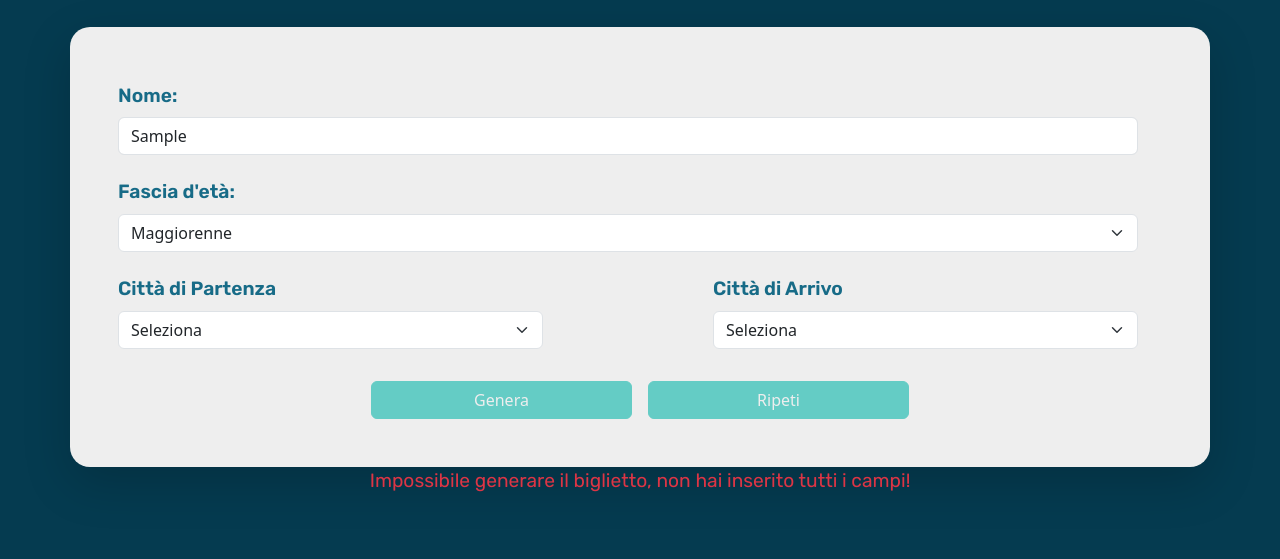
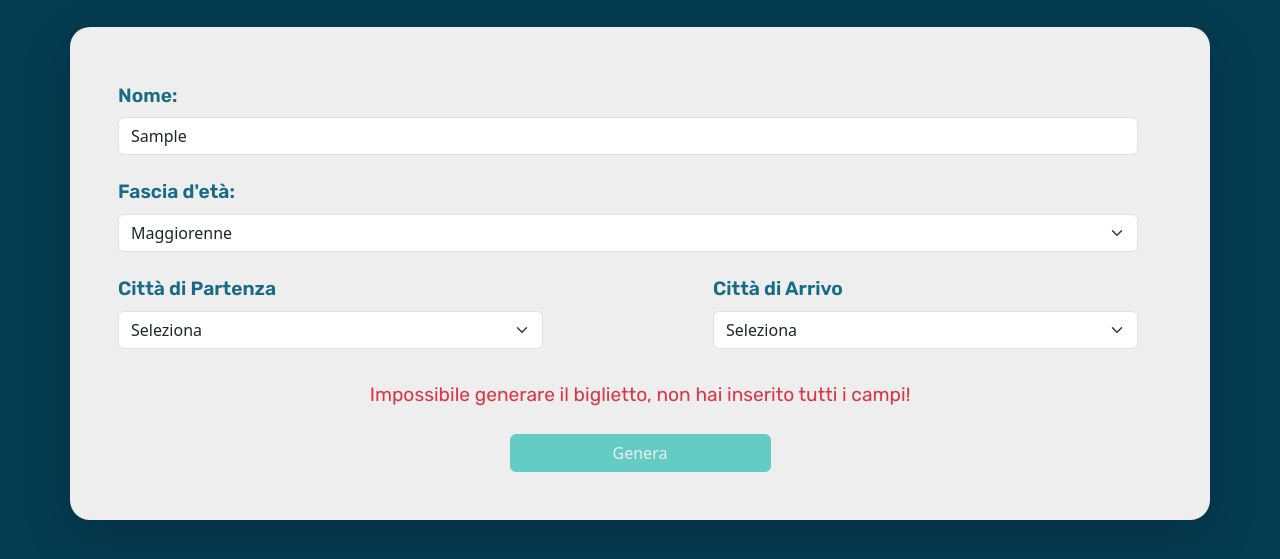
Before and after one commit to AndreaCatapano/js-biglietto-treno-form, a plain HTML site: page index.html in a window 1280 px wide. Both pictures are taken after typing "Sample" into the empty fields and a click on the button "Genera". Shown: the part 127-686 px from the top of the page. Drawn offline with nearby package versions, Linux system fonts and the light colour scheme.

Commit message:
feat: changed layout

```diff
--- a/index.html
+++ b/index.html
@@ -65,9 +65,9 @@
                     </div>
                 </div>
             </div>
-            <div class="d-flex justify-content-center align-items-center gap-3 mt-3">
+            <div class="d-flex flex-column justify-content-center align-items-center mt-3">
+                <p id="error" class="d-none text-center text-danger pb-2 col-12">0</p>
                 <button type="submit" class="btn btn-primary col-3">Genera</button>
-                <button type="reset" class="btn btn-primary col-3">Ripeti</button>
             </div>
         </form>
     </div>
@@ -109,8 +109,6 @@
 
     </div>
 
-    <p id="error" class="d-none text-center text-danger pb-2">0</p>
-
     <div>
         <script src="https://cdn.jsdelivr.net/npm/bootstrap@5.3.3/dist/js/bootstrap.bundle.min.js"
             integrity="sha384-YvpcrYf0tY3lHB60NNkmXc5s9fDVZLESaAA55NDzOxhy9GkcIdslK1eN7N6jIeHz"
--- a/js/app.js
+++ b/js/app.js
@@ -86,10 +86,6 @@ form.addEventListener("submit", function (event) {
     console.log(`Il prezzo finito per questo biglietto è di ${finalPrice}€`);
 })
 
-form.addEventListener("reset", function (){
-    window.location.reload()
-})
-
 
 const lookForInitials = (arr, departureCity, arrivalCity) => {
     const initials = [];
```
